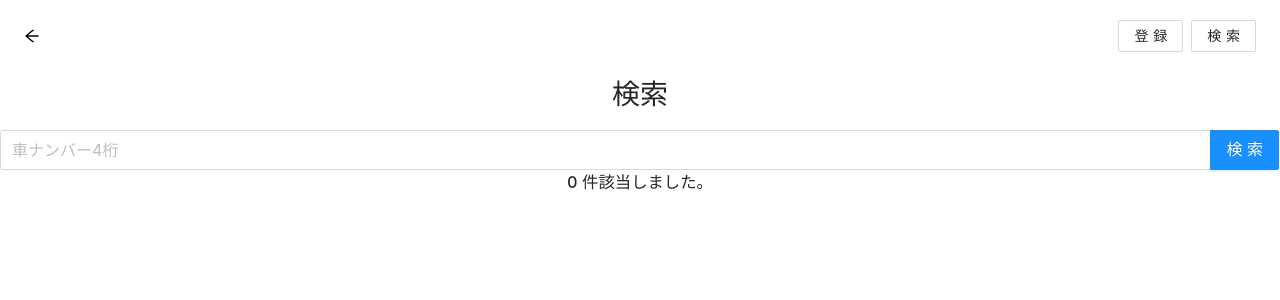
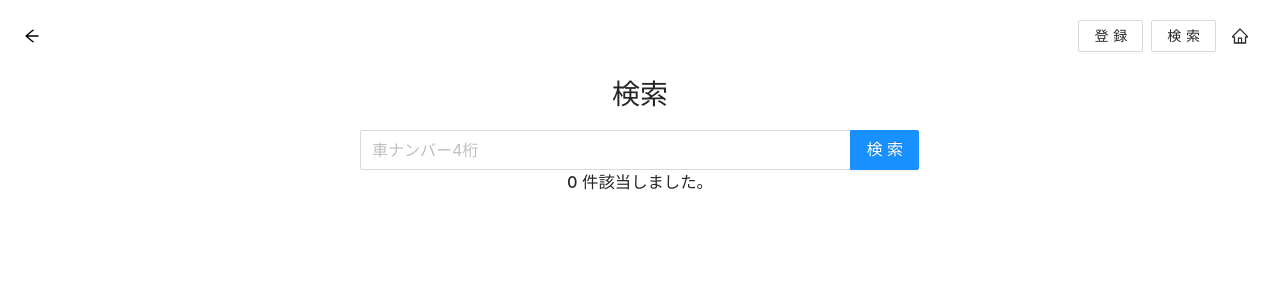
Before and after one commit to tttocklll/parkize-front, a React (Create React App) app: page /search in a window 1280 px wide. Shown: the top 300 px of the page. Built offline with nearby package versions, Linux system fonts and the light colour scheme.

Commit message:
feat: modify design

```diff
--- a/package.json
+++ b/package.json
@@ -3,6 +3,7 @@
   "version": "0.1.0",
   "private": true,
   "dependencies": {
+    "@ant-design/icons": "^4.6.2",
     "@testing-library/jest-dom": "^5.11.4",
     "@testing-library/react": "^11.1.0",
     "@testing-library/user-event": "^12.1.10",
--- a/src/App.tsx
+++ b/src/App.tsx
@@ -12,9 +12,17 @@ function App() {
     <div className="App">
       <Router>
         <Header />
-        <Route path="/register" component={Register} />
-        <Route path="/search" component={Search} />
-        <Route exact path="/" component={Home} />
+        <div
+          style={{
+            margin: "0px auto",
+            padding: "0px 20px",
+            maxWidth: "600px",
+          }}
+        >
+          <Route path="/register" component={Register} />
+          <Route path="/search" component={Search} />
+          <Route exact path="/" component={Home} />
+        </div>
       </Router>
     </div>
   );
--- a/src/components/Header.tsx
+++ b/src/components/Header.tsx
@@ -1,6 +1,7 @@
 import React from "react";
 import { Link, useHistory } from "react-router-dom";
 import { PageHeader, Button } from "antd";
+import { HomeOutlined } from "@ant-design/icons";
 
 export default function Header() {
   const history = useHistory();
@@ -13,6 +14,9 @@ export default function Header() {
         <Button key="search">
           <Link to="/search">検索</Link>
         </Button>,
+        <Link to="/">
+          <Button key="home" icon={<HomeOutlined />} type="text" />
+        </Link>,
       ]}
       onBack={() => history.goBack()}
     />
--- a/src/pages/Search.tsx
+++ b/src/pages/Search.tsx
@@ -1,4 +1,4 @@
-import { Layout, Input, Button, Descriptions } from "antd";
+import { Layout, Input, Button, Descriptions, Card, Space } from "antd";
 import React, { useState } from "react";
 
 import { getRequest2GAS } from "../utils/GetRequest2GAS";
@@ -22,7 +22,7 @@ export default function Home() {
     setIsLoading(false);
   };
   return (
-    <Layout.Content>
+    <Layout.Content style={{ maxWidth: "600px" }}>
       <h1>検索</h1>
       <Input.Search
         placeholder="車ナンバー4桁"
@@ -34,13 +34,18 @@ export default function Home() {
         onChange={(e) => setCarNumber(e.target.value)}
       />
       <h3>{data.length} 件該当しました。</h3>
-
-      {data.length !== 0 &&
-        data.map((item: any, index: number) => (
-          <Descriptions title={item[0]}>
-            <Descriptions.Item label="車ナンバー">{item[1]}</Descriptions.Item>
-          </Descriptions>
-        ))}
+      <Space direction="vertical" style={{ width: "100%" }}>
+        {data.length !== 0 &&
+          data.map((item: any, index: number) => (
+            <Card title={item[0]}>
+              <Descriptions bordered size="small">
+                <Descriptions.Item label="車ナンバー">
+                  {item[1]}
+                </Descriptions.Item>
+              </Descriptions>
+            </Card>
+          ))}
+      </Space>
     </Layout.Content>
   );
 }
```
